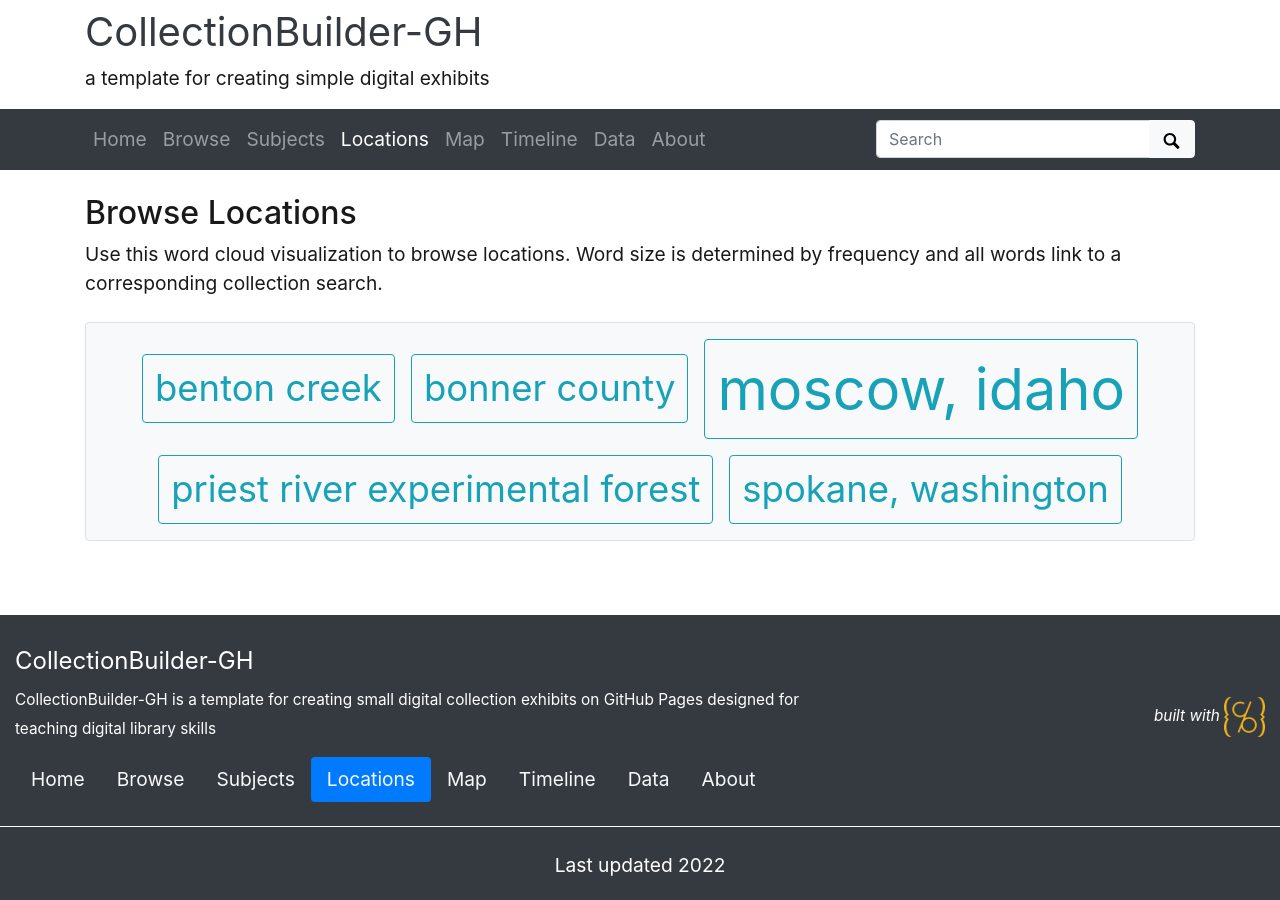
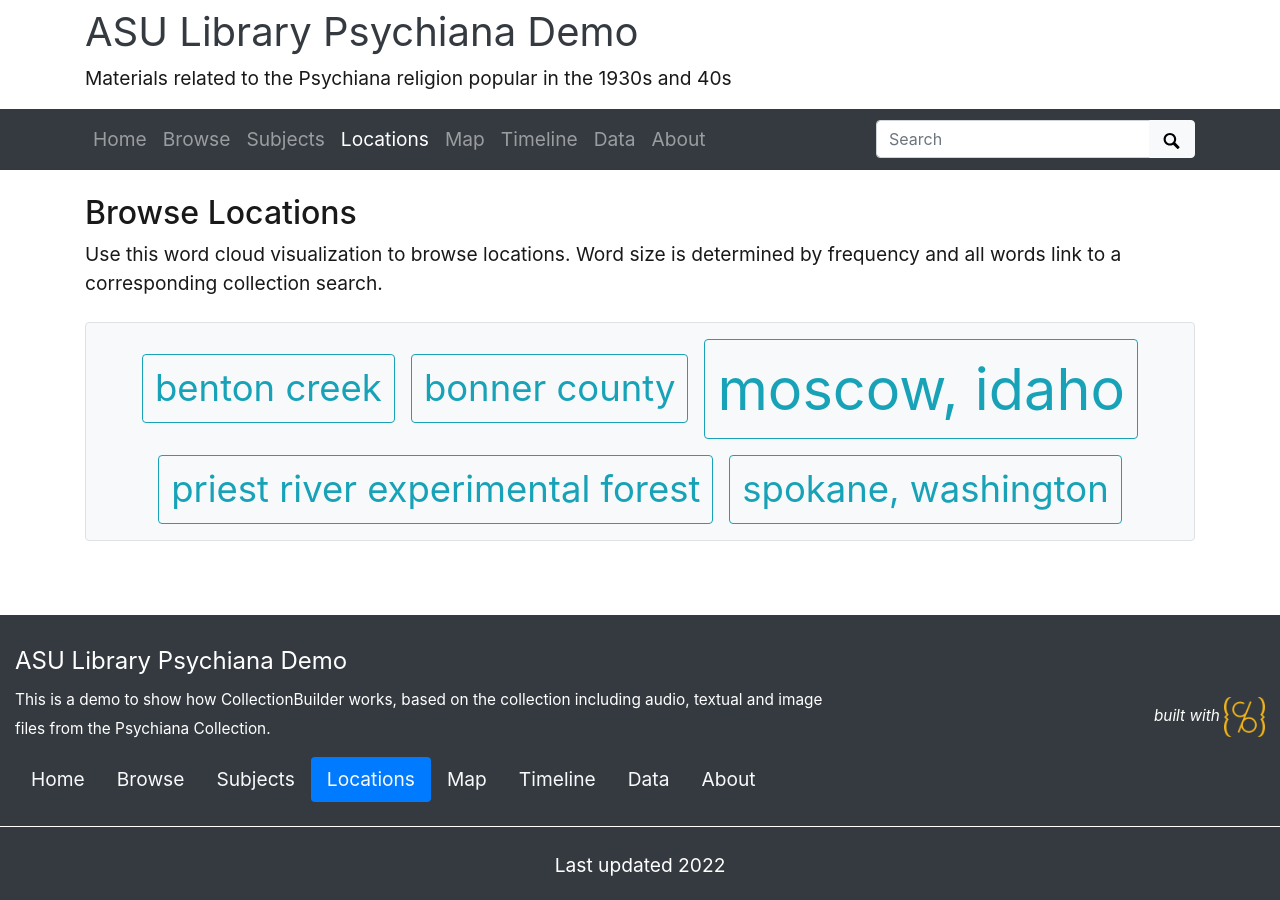
Before and after one commit to nightowlaz/collectionbuilder-demo, a Jekyll site: the page built from pages/locations.md, in a window 1280 px wide. Built offline with Jekyll 4.4.1, drawn with Linux system fonts in a browser that asks for light colours.

Commit message:
added collection information

```diff
--- a/_config.yml
+++ b/_config.yml
@@ -20,14 +20,14 @@
 # SITE SETTINGS
 #
 # title of site appears in banner
-title: CollectionBuilder-GH
+title: ASU Library Psychiana Demo
 # tagline, a short phrase that will appear throughout the site in the top banner
-tagline: a template for creating simple digital exhibits
+tagline: Materials related to the Psychiana religion popular in the 1930s and 40s
 # description appears in meta tags and other locations
 # this description might appear in search result lists, keep around 160 characters max
-description: "CollectionBuilder-GH is a template for creating small digital collection exhibits on GitHub Pages designed for teaching digital library skills"
+description: "This is a demo to show how CollectionBuilder works, based on the collection including audio, textual and image files from the Psychiana Collection."
 # creator of the digital collection, to appear in meta tags; we typically use our GitHub usernames but feel free to just use your name
-author: CollectionBuilder
+author: nightowlaz
 
 ##########
 # COLLECTION SETTINGS
@@ -50,7 +50,7 @@
 # ROBOTS EXCLUDE
 #
 # set noindex to true if you do NOT want Google to index your site
-# noindex: true
+noindex: true
 
 ##########
 # BUILD SETTINGS
```
